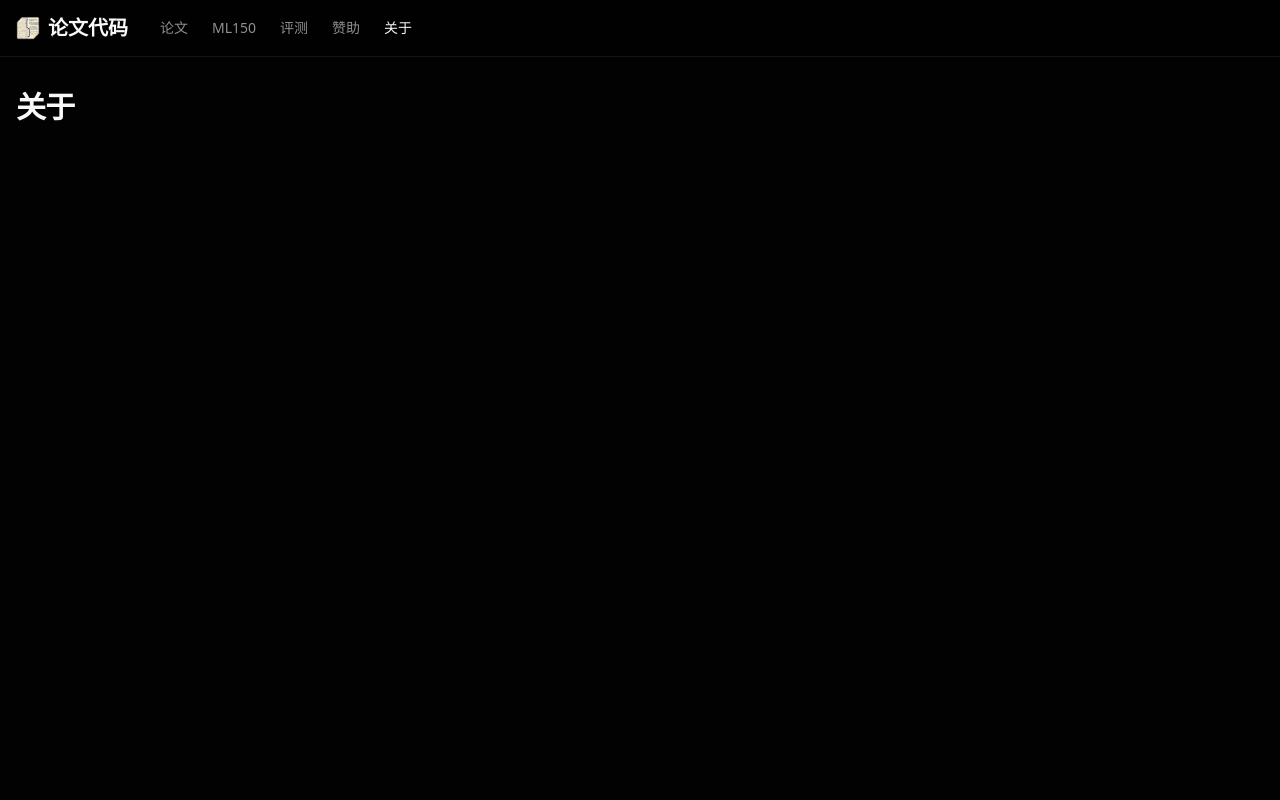
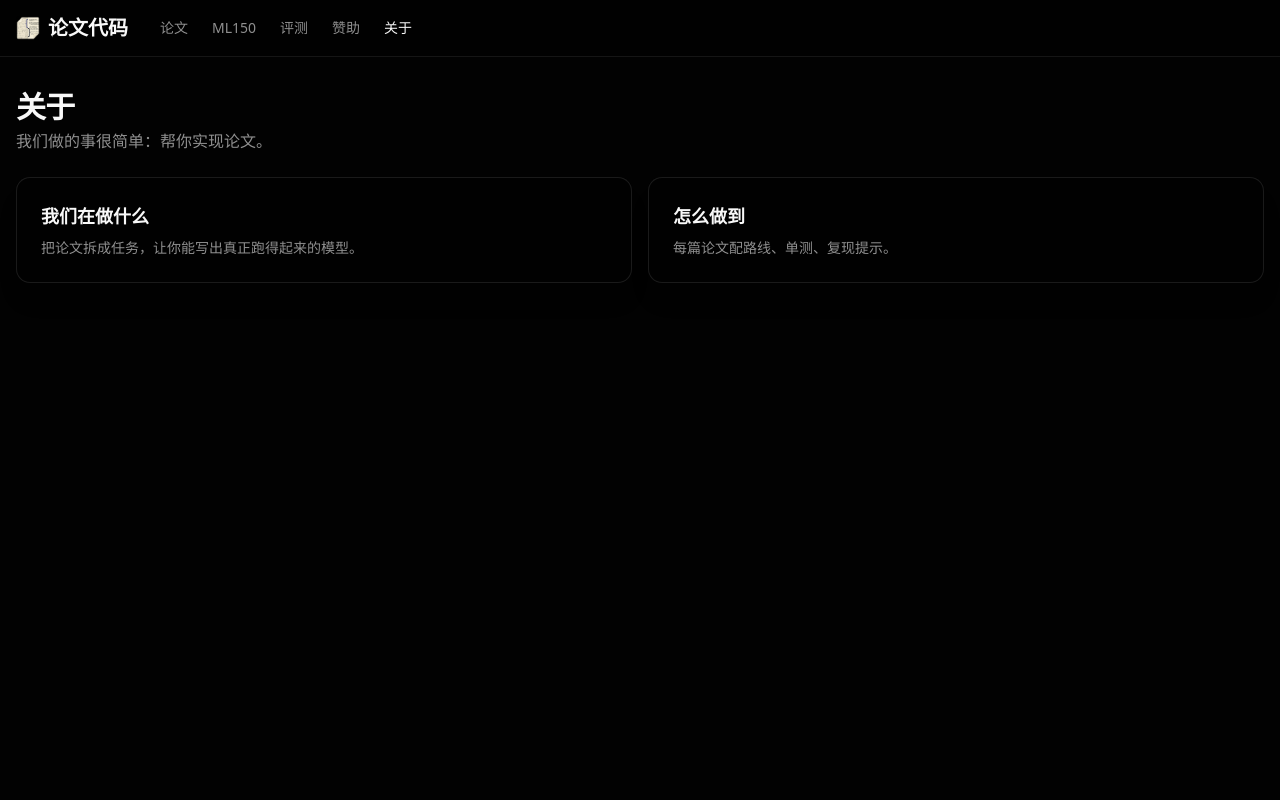
Before and after one commit to cklxx/paper, a React (Vite) app: page /about in a window 1280 px wide. Shown: the top 800 px of the page. Built offline with nearby package versions, Linux system fonts and the light colour scheme.

Commit message:
feat: implement about page

```diff
--- /dev/null
+++ b/src/components/AboutSection.tsx
@@ -0,0 +1,10 @@
+type Section = { title: string; body: string };
+
+export default function AboutSection({ section }: { section: Section }) {
+  return (
+    <div className="glass p-6 rounded-xl border border-white/10">
+      <h3 className="font-semibold text-lg">{section.title}</h3>
+      <p className="text-sm text-muted-foreground mt-2">{section.body}</p>
+    </div>
+  );
+}
--- /dev/null
+++ b/src/data/about.ts
@@ -0,0 +1,10 @@
+export const aboutSections = [
+  {
+    title: "我们在做什么",
+    body: "把论文拆成任务，让你能写出真正跑得起来的模型。",
+  },
+  {
+    title: "怎么做到",
+    body: "每篇论文配路线、单测、复现提示。",
+  },
+];
--- a/src/pages/About.tsx
+++ b/src/pages/About.tsx
@@ -1,7 +1,16 @@
+import AboutSection from "../components/AboutSection";
+import { aboutSections } from "../data/about";
+
 export default function About() {
   return (
     <div className="container mx-auto px-4 py-6 md:py-8 min-h-screen">
       <h1 className="text-2xl md:text-3xl font-bold tracking-tight">关于</h1>
+      <p className="text-muted-foreground mt-1 text-sm md:text-base">我们做的事很简单：帮你实现论文。</p>
+      <div className="mt-6 grid grid-cols-1 md:grid-cols-2 gap-4">
+        {aboutSections.map((section) => (
+          <AboutSection key={section.title} section={section} />
+        ))}
+      </div>
     </div>
   );
 }
```
Also changed, not shown: 1 other file (tests, documents, lock files or other folders).
